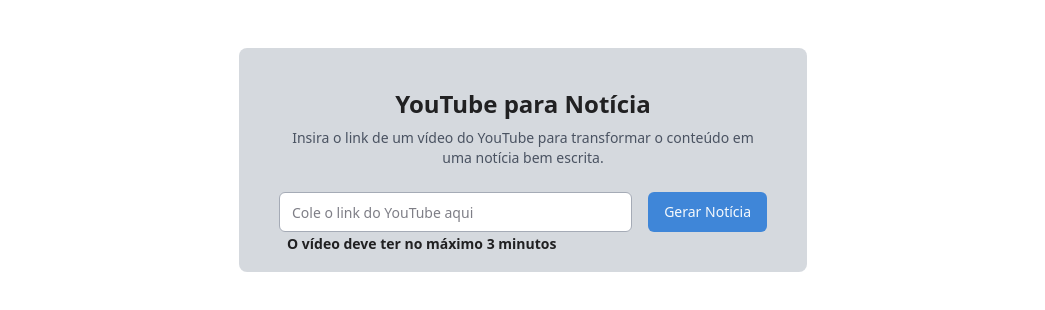
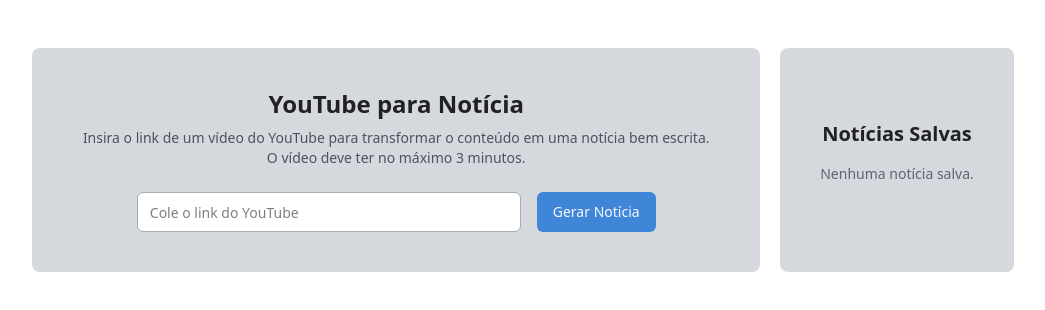
Before and after one commit to viniciusnreno/video-to-news, a React (Vite) app: page / in a window 1280 px wide. Shown: the top 310 px of the page, without its empty margins (117-1162 px from the left). Built offline with nearby package versions, Linux system fonts and the light colour scheme; a web font is replaced by a local one.

Commit message:
localstorage

```diff
--- /dev/null
+++ b/src/components/saved-news.tsx
@@ -0,0 +1,38 @@
+import React from "react";
+
+export interface NewsData {
+  title: string;
+  subtitle: string;
+  body: string;
+  createdAt: string;
+}
+
+interface SavedNewsProps {
+  savedNews: NewsData[];
+}
+
+const SavedNews: React.FC<SavedNewsProps> = ({ savedNews }) => {
+  return (
+    <div className="mt-8">
+      <h2 className="font-bold text-xl mb-4">Notícias Salvas</h2>
+      <div className="flex flex-col gap-4">
+        {savedNews.length > 0 ? (
+          savedNews.map((news, index) => (
+            <div key={index} className="p-4 bg-white rounded-lg shadow">
+              <h3 className="font-bold">{news.title}</h3>
+              <p className="text-sm text-gray-600">{news.subtitle}</p>
+              <p className="text-sm mt-2">{news.body}</p>
+              <p className="text-xs text-gray-400 mt-2">
+                Gerado em: {new Date(news.createdAt).toLocaleString()}
+              </p>
+            </div>
+          ))
+        ) : (
+          <p className="text-sm text-gray-600">Nenhuma notícia salva.</p>
+        )}
+      </div>
+    </div>
+  );
+};
+
+export default SavedNews;
--- a/src/hooks/useGenerateNews.ts
+++ b/src/hooks/useGenerateNews.ts
@@ -4,7 +4,7 @@
 import { transcribeAudio } from "@/utils/transcribeAudio";
 import { generateNews } from "@/utils/generateNews";
 
-export const useGenerateNews = () => {
+export const useGenerateNews = (isTest: boolean) => {
   const [loadingRef, setLoadingRef] = useState(false);
   const [title, setTitle] = useState<string>("");
   const [subtitle, setSubtitle] = useState<string>("");
@@ -25,6 +25,7 @@
     setLinkId(id);
 
     try {
+      if (!isTest) {
         const mp3Url = await generateMp3(id);
         const transcription = await transcribeAudio(mp3Url);
         const { title, subtitle, body } = await generateNews(transcription);
@@ -32,6 +33,19 @@
         setTitle(title);
         setSubtitle(subtitle);
         setBody(body);
+      } else {
+        setTitle("Notícia: Descoberta Incrível no Mundo da Ciência");
+        setSubtitle(
+          "Pesquisadores revelam avanços significativos em tecnologia sustentável"
+        );
+        setBody(
+          "Em uma recente conferência, cientistas apresentaram uma inovação revolucionária no campo da tecnologia sustentável. " +
+            "O novo método promete reduzir drasticamente as emissões de carbono, utilizando materiais reciclados em larga escala. \n\n" +
+            "Especialistas acreditam que essa descoberta pode transformar o setor de energia renovável, " +
+            "tornando-o mais acessível e eficiente para países em desenvolvimento. \n\n" +
+            "As expectativas são altas, e os pesquisadores já planejam implementar testes em áreas urbanas nas próximas semanas."
+        );
+      }
     } catch (err) {
       console.error("Erro ao converter vídeo para MP3:", err);
       throw new Error(
--- a/src/pages/home-page.tsx
+++ b/src/pages/home-page.tsx
@@ -1,4 +1,4 @@
-import React, { useEffect } from "react";
+import React, { useEffect, useState } from "react";
 import { useForm, SubmitHandler } from "react-hook-form";
 import { zodResolver } from "@hookform/resolvers/zod";
 import { schema } from "../utils/schema";
@@ -8,6 +8,7 @@
 import Loading from "@/components/loading";
 import News from "@/components/news";
 import Iframe from "@/components/iframe";
+import SavedNews, { NewsData } from "@/components/saved-news";
 
 interface FormData {
   youtubeLink: string;
@@ -22,25 +23,56 @@
     resolver: zodResolver(schema),
   });
 
-  const [loading, setLoading] = React.useState(false);
-  const { loadingRef, title, subtitle, body, generateNews, linkId } = useGenerateNews();
+  const [loading, setLoading] = useState(false);
+  const [savedNews, setSavedNews] = useState<NewsData[]>([]);
+
+  const { loadingRef, title, subtitle, body, generateNews, linkId } =
+    useGenerateNews(true);
+
+  // Sincroniza o estado com o localStorage ao carregar o componente
+  useEffect(() => {
+    const storedNews = localStorage.getItem("generatedNews");
+    if (storedNews) {
+      setSavedNews(JSON.parse(storedNews));
+    }
+  }, []);
 
   useEffect(() => {
     setLoading(loadingRef);
-  }
-  , [loadingRef]);
+  }, [loadingRef]);
+
+  // Adiciona a notícia salva assim que `title`, `subtitle`, e `body` são preenchidos
+  useEffect(() => {
+    if (title && subtitle && body) {
+      const newNews: NewsData = {
+        title,
+        subtitle,
+        body,
+        createdAt: new Date().toISOString(),
+      };
+
+      // Atualiza o localStorage
+      const updatedNews = [newNews, ...savedNews];
+      localStorage.setItem("generatedNews", JSON.stringify(updatedNews));
+
+      // Atualiza o estado local
+      setSavedNews(updatedNews);
+    }
+  }, [title, subtitle, body]);
 
   const handleGenerateNews: SubmitHandler<FormData> = (data) => {
     generateNews(data.youtubeLink);
   };
 
   return (
-    <div className="container !max-w-[600px] mx-auto text-center mt-8 p-4">
-      <div className="bg-gray-300 p-10 rounded-lg opacity-90">
+    <div className="container mx-auto justify-center text-center mt-8 p-4 flex flex-col md:flex-row gap-5 max-w-7xl">
+      {/* Formulário e visualização da notícia gerada */}
+      <div className="bg-gray-300 md:p-10 p-4 rounded-lg opacity-90 md:flex-shrink-0 md:w-7/12">
         <h1 className="font-bold text-2xl mb-2">YouTube para Notícia</h1>
         <p className="text-gray-700 mb-6 text-sm">
           Insira o link de um vídeo do YouTube para transformar o conteúdo em
-          uma notícia bem escrita.
+          uma notícia bem escrita. <br />
+          O vídeo deve ter no máximo 3 minutos.
         </p>
         <form onSubmit={handleSubmit(handleGenerateNews)}>
           <div className="flex gap-4 items-end justify-center">
@@ -48,7 +80,7 @@
               <Input
                 type="text"
                 id="youtubeLink"
-                placeholder="Cole o link do YouTube aqui"
+                placeholder="Cole o link do YouTube"
                 {...register("youtubeLink")}
               />
               {errors.youtubeLink && (
@@ -58,16 +90,20 @@
               )}
             </div>
             {loading ? (
-            <Loading />
+              <Loading />
             ) : (
               <Button type="submit">Gerar Notícia</Button>
             )}
           </div>
-          <span className="font-semibold float-left text-sm ms-2 mt-0.5">O vídeo deve ter no máximo 3 minutos</span>
         </form>
 
         <Iframe linkId={linkId} />
         <News title={title} subtitle={subtitle} body={body} />
+      </div>
+
+      {/* Notícias salvas */}
+      <div className="bg-gray-300 md:p-10 p-4 rounded-lg opacity-90">
+        <SavedNews savedNews={savedNews} />
       </div>
     </div>
   );
--- a/src/utils/generateNews.ts
+++ b/src/utils/generateNews.ts
@@ -12,6 +12,7 @@
         model: "gpt-3.5-turbo-instruct",
         prompt: `
           Baseado no texto transcrito abaixo, escreva uma notícia completa com o seguinte formato:
+           sempre deve ter exatamente o '### Título ###', '### Subtítulo ###' e '### Corpo ###'. pois estou esperando em meu código que esses delimitadores estejam presentes.
           ### Título ###
           [Um título claro e impactante]
           ### Subtítulo ###
```
Lines whose indentation alone changed are shown as unchanged.
